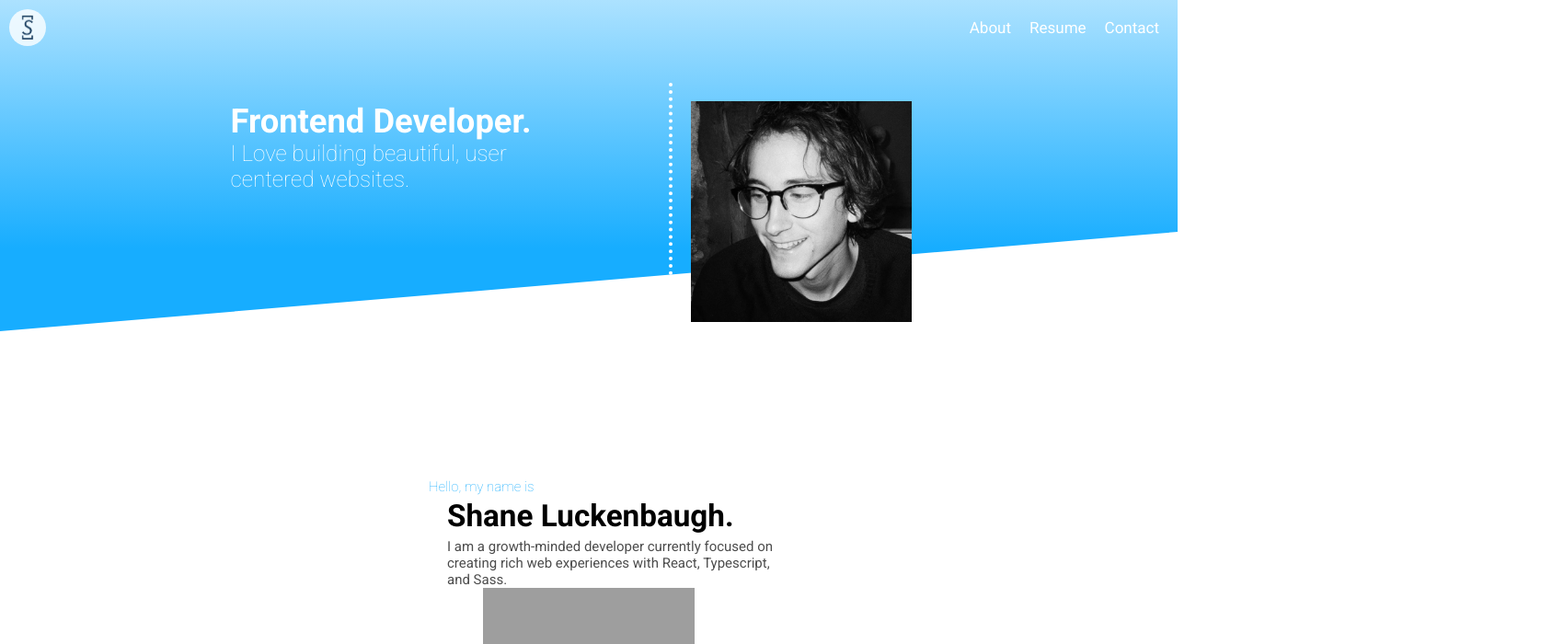
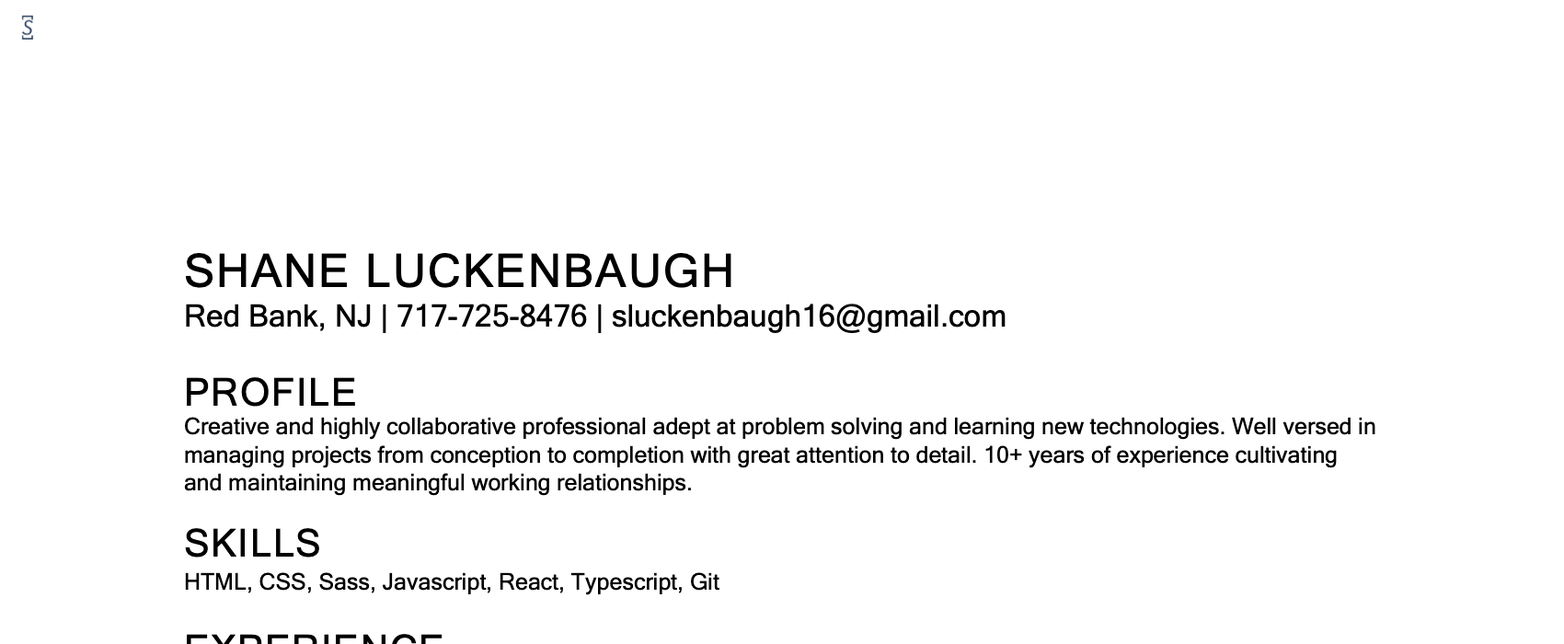
Before and after one commit to sluckenbaugh/Portfolio, a React (Vite) app: page /resume in a window 1280 px wide. Shown: the top 700 px of the page at 92% size, 1700 px wide, since content can reach past the window. Built offline with nearby package versions, Linux system fonts and the light colour scheme; grey boxes are pictures that could not be loaded.

Commit message:
setup routing

```diff
--- a/package.json
+++ b/package.json
@@ -11,7 +11,8 @@
   },
   "dependencies": {
     "react": "^18.2.0",
-    "react-dom": "^18.2.0"
+    "react-dom": "^18.2.0",
+    "react-router-dom": "^6.10.0"
   },
   "devDependencies": {
     "@types/react": "^18.2.43",
--- a/src/App.tsx
+++ /dev/null
@@ -1,19 +0,0 @@
-import Footer from "./components/Footer";
-import Hello from "./components/Hello";
-import Intro from "./components/Intro";
-import ProjectGrid from "./components/ProjectGrid";
-import Projects from "./components/Projects";
-
-const App = () => {
-  return (
-    <div className="grid">
-      <Intro />
-      <Hello />
-      <Projects />
-      <ProjectGrid />
-      <Footer />
-    </div>
-  );
-};
-
-export default App;
--- a/src/components/Nav.tsx
+++ b/src/components/Nav.tsx
@@ -1,13 +1,16 @@
+import { Link } from "react-router-dom";
 import logo from "../static/logo.jpeg";
 
 const Nav = () => {
   return (
     <div className="nav">
-      <img data-aos="flip-right" src={logo} alt="" />
+      <Link to="/">
+        <img data-aos="flip-right" src={logo} alt=""></img>
+      </Link>
       <div className="nav__links">
-        <a href="#">About</a>
-        <a href="#">Resume</a>
-        <a href="#">Contact</a>
+        <Link to="/about">About</Link>
+        <Link to="/resume">Resume</Link>
+        <Link to="/contact">Contact</Link>
       </div>
     </div>
   );
--- a/src/components/ProjectGrid.tsx
+++ b/src/components/ProjectGrid.tsx
@@ -6,7 +6,7 @@ import gallery from "../static/gallery.png";
 
 const ProjectGrid = () => {
   return (
-    <div className="grid__projects">
+    <div data-aos="fade-in" className="grid__projects">
       <ProjectCard
         pic={bobs}
         title="Bob's Burgers Fansite"
--- a/src/main.tsx
+++ b/src/main.tsx
@@ -1,10 +1,11 @@
 import React from "react";
 import ReactDOM from "react-dom/client";
-import App from "./App.tsx";
 import "./scss/styles.scss";
+import { RouterProvider } from "react-router-dom";
+import router from "./routes.tsx";
 
 ReactDOM.createRoot(document.getElementById("root")!).render(
   <React.StrictMode>
-    <App />
+    <RouterProvider router={router} />
   </React.StrictMode>
 );
--- /dev/null
+++ b/src/pages/About.tsx
@@ -0,0 +1,18 @@
+import Nav from "../components/Nav";
+
+const About = () => {
+  return (
+    <>
+      <Nav />
+      <div>
+        Lorem ipsum dolor sit amet consectetur adipisicing elit. Provident alias
+        quis laborum molestiae vero facere vitae incidunt inventore, corrupti
+        voluptate, ratione earum dicta, aut explicabo obcaecati consequatur.
+        Ducimus possimus dignissimos optio, fugit nesciunt beatae, fuga a,
+        cupiditate modi facere tempore?
+      </div>
+    </>
+  );
+};
+
+export default About;
--- /dev/null
+++ b/src/pages/App.tsx
@@ -0,0 +1,19 @@
+import Footer from "../components/Footer";
+import Hello from "../components/Hello";
+import Intro from "../components/Intro";
+import ProjectGrid from "../components/ProjectGrid";
+import Projects from "../components/Projects";
+
+const App = () => {
+  return (
+    <div className="grid">
+      <Intro />
+      <Hello />
+      <Projects />
+      <ProjectGrid />
+      <Footer />
+    </div>
+  );
+};
+
+export default App;
--- /dev/null
+++ b/src/pages/Contact.tsx
@@ -0,0 +1,5 @@
+const Contact = () => {
+  return <div>Contact</div>;
+};
+
+export default Contact;
--- /dev/null
+++ b/src/pages/Resume.tsx
@@ -0,0 +1,15 @@
+import Nav from "../components/Nav";
+import resume from "../static/resume.png";
+
+const Resume = () => {
+  return (
+    <>
+      <Nav />
+      <div>
+        <img src={resume} alt="" />
+      </div>
+    </>
+  );
+};
+
+export default Resume;
--- /dev/null
+++ b/src/routes.tsx
@@ -0,0 +1,14 @@
+import { createBrowserRouter } from "react-router-dom";
+import App from "./pages/App";
+import About from "./pages/About";
+import Resume from "./pages/Resume";
+import Contact from "./pages/Contact";
+
+const router = createBrowserRouter([
+  { path: "/", element: <App /> },
+  { path: "/about", element: <About /> },
+  { path: "/resume", element: <Resume /> },
+  { path: "/contact", element: <Contact /> },
+]);
+
+export default router;
--- a/src/scss/layout/_nav.scss
+++ b/src/scss/layout/_nav.scss
@@ -19,7 +19,7 @@
         font-size: 1.3rem;
         transition: border-bottom 200ms;
     }
-    & a:hover {
+    .nav__links a:hover {
         border-bottom: 1.8px solid #fff;
 
     }
```
Also changed, not shown: src/static/resume.png (added), 1 other file (tests, documents, lock files or other folders).
